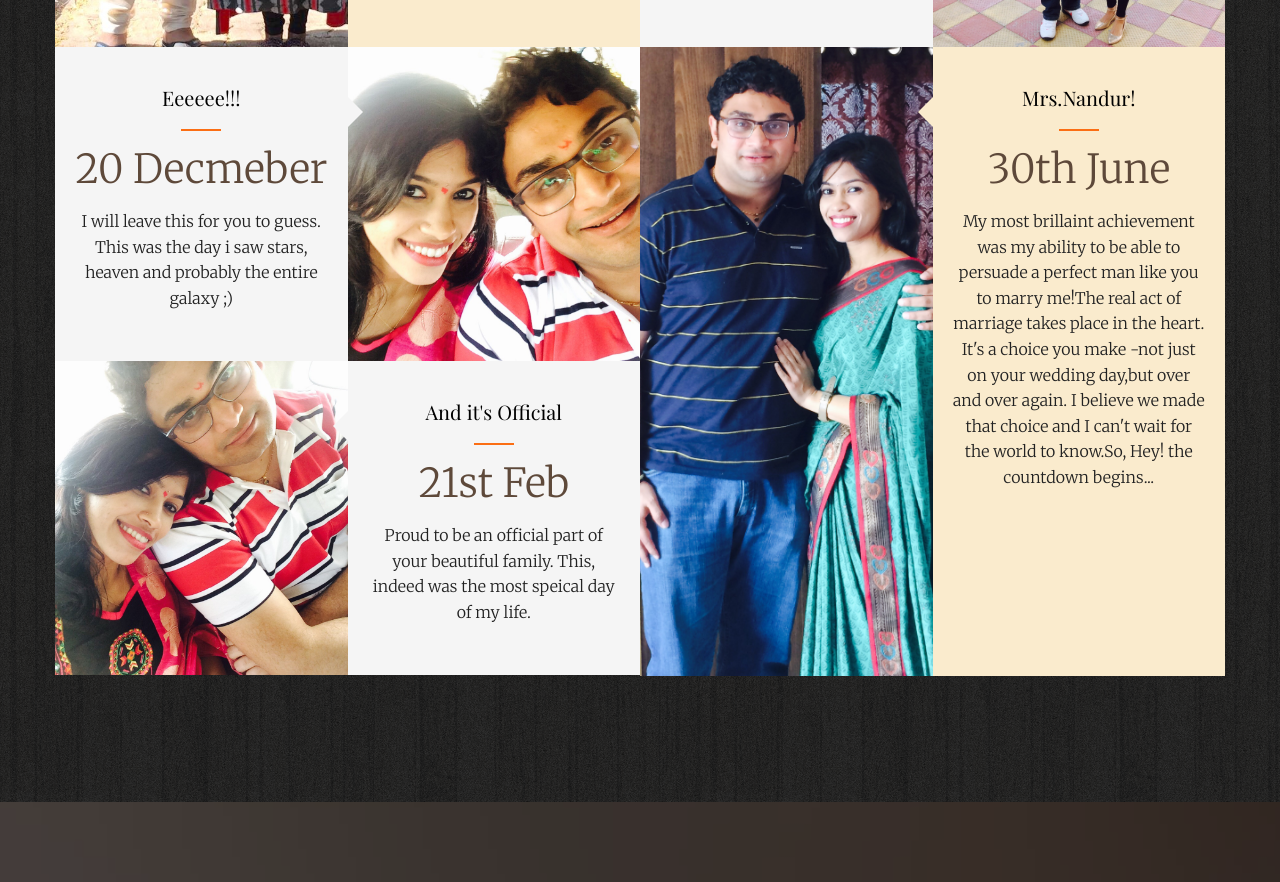
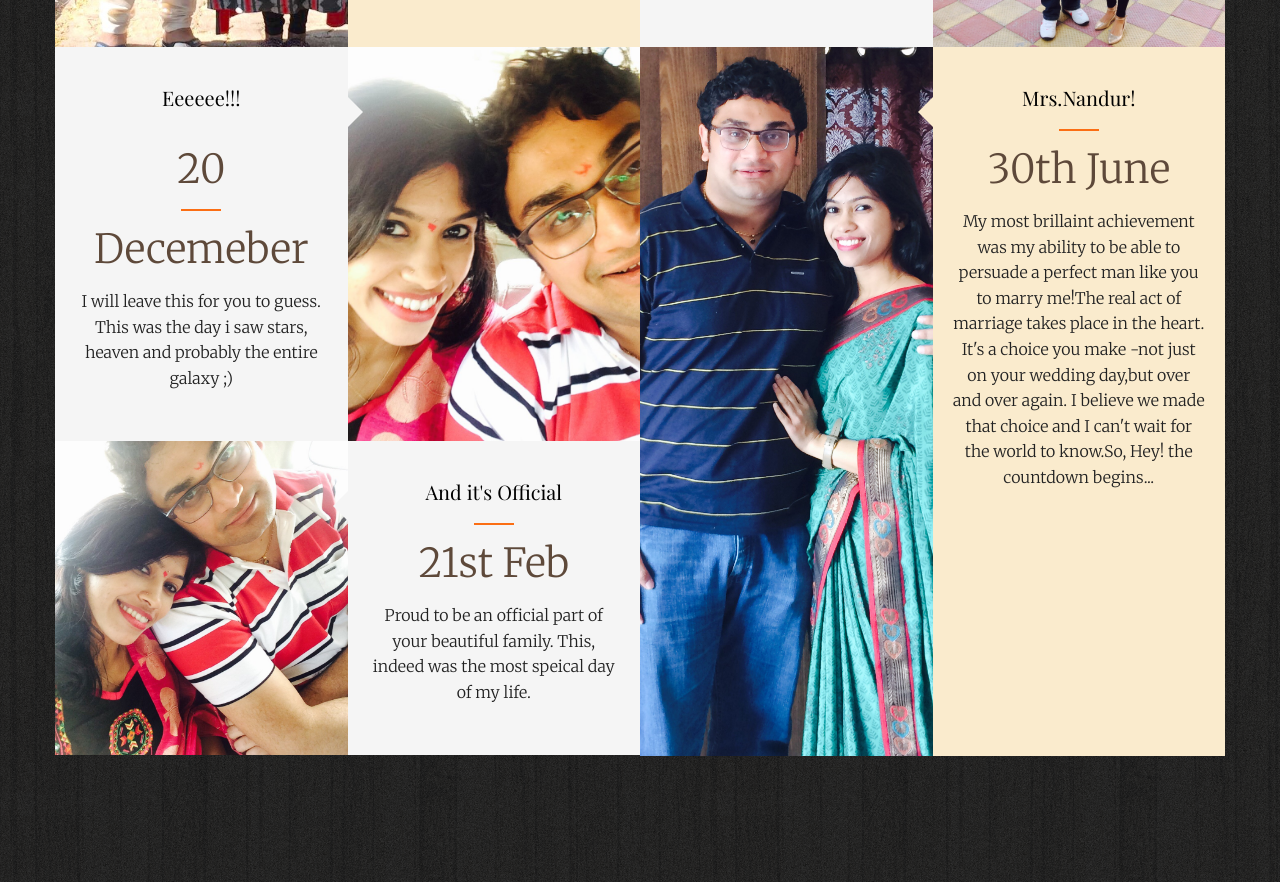
Before and after one commit to Poojamanasa/poojamanasa.github.io, a plain HTML site: page landing.html in a window 1280 px wide. Shown: the part 5367-6249 px from the top of the page. Drawn offline with nearby package versions, Linux system fonts and the light colour scheme; a web font is replaced by a local one.

Commit message:
Update landing.html

```diff
--- a/landing.html
+++ b/landing.html
@@ -231,7 +231,7 @@
 								<div class="fh5co-v-col-2 fh5co-bg-img" style="background-image: url(images/res_img_5.JPG)"></div>
 								<div class="fh5co-v-col-2 fh5co-text arrow-right">
 									<h2>Eeeeee!!!</h2>
-									<span class="pricing">20 Decmeber</span>
+									<span class="pricing">20 Decemeber</span>
 									<p>I will leave this for you to guess. This was the day i saw stars, heaven and probably the entire galaxy ;)</p>
 								</div>
 							</div>
```
